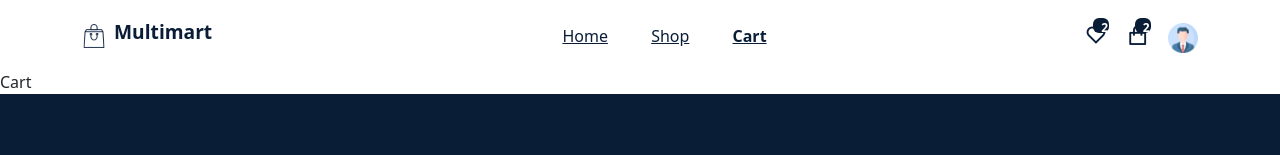
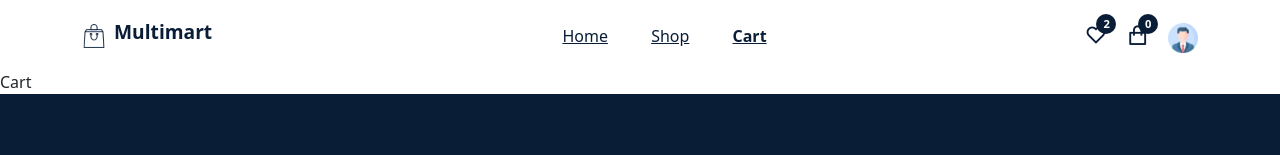
Before and after one commit to AlejoUfano/E-Commerce, a React (Create React App) app: page /cart in a window 1280 px wide. Shown: the top 155 px of the page. Built offline with nearby package versions, Linux system fonts and the light colour scheme.

Commit message:
Feat(Header) New features & micro fixes

```diff
--- a/src/components/organisms/Header/Header.jsx
+++ b/src/components/organisms/Header/Header.jsx
@@ -5,6 +5,7 @@ import { motion } from 'framer-motion'
 import logo from '../../../assets/images/eco-logo.png'
 import { NavLink } from 'react-router-dom'
 import userIcon from '../../../assets/images/user-icon.png'
+import { useSelector } from 'react-redux'
 const navLinks = [
   {
     path: 'home',
@@ -21,6 +22,7 @@ const navLinks = [
 ]
 
 const Header = () => {
+  const totalQuantity = useSelector(state=>state.cart.totalQuantity)
   const headerRef = useRef(null)
   const menuRef = useRef(null)
   const stickyHeaderFunc = () => {
@@ -72,7 +74,7 @@ const Header = () => {
               </span>
               <span className="cartIcon">
                 <i class="ri-shopping-bag-line"></i>
-                <span className="badge">2</span>
+                <span className="badge">{totalQuantity}</span>
               </span>
               <span>
                 <motion.img whileTap={{scale: 1.2}} src={userIcon} alt="" />
--- a/src/components/organisms/Header/header.css
+++ b/src/components/organisms/Header/header.css
@@ -62,21 +62,19 @@
 }
 .badge {
     position: absolute;
-    top: 25%;
-    right: -8%;
-    content: '';
+    top: 20%;
+    right: -40%;
     background-color: var(--primary-color);
     color: #fff;
-    border-radius: 50%;
+    border-radius: 50% !important;
     display: flex;
-    align-items: center;
-    justify-content: center;
-    text-align: center;
-    font-size: 0.7rem;
-    font-weight: 600;
+    justify-content: center !important;
+    text-align: center !important;
+    font-size: 0.7rem !important;
+    font-weight: 600 !important;
     z-index: 10;
-    width: 15px;
-    height: 15px;
+    width: 20px;
+    height: 20px;
 }
 .stickyHeader {
     width: 100%;
```
